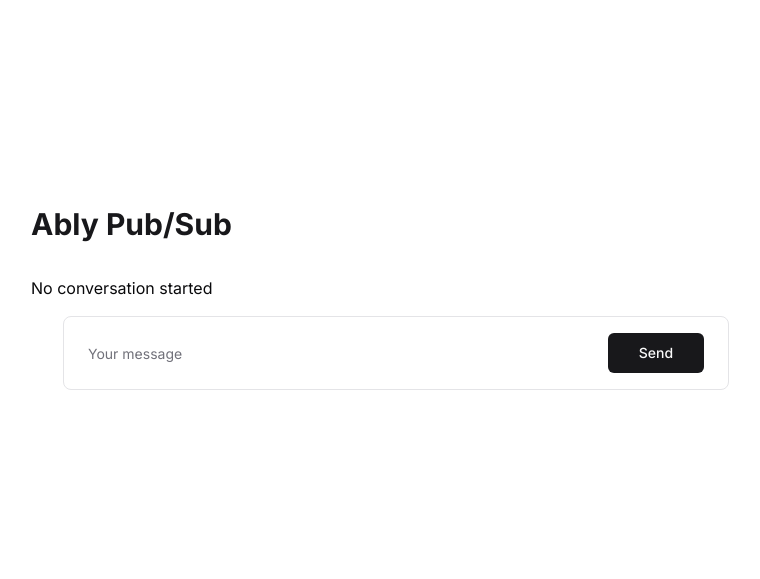
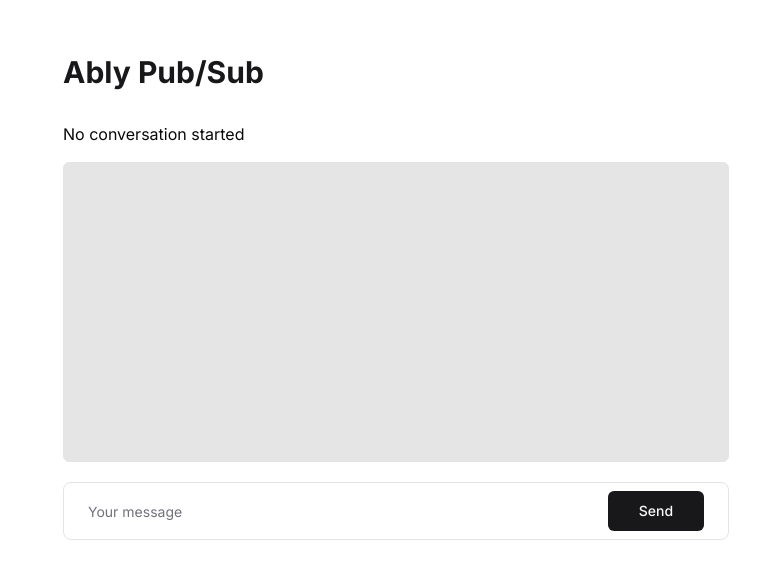
Before and after one commit to trace2798/ably-realtimechat, a Next.js app: page / in a window 1280 px wide. Shown: the part 113-692 px from the top of the page, without its empty margins (244-1004 px from the left). Built offline with nearby package versions, Linux system fonts and the light colour scheme.

Commit message:
added scroll-area

```diff
--- a/components/form.tsx
+++ b/components/form.tsx
@@ -27,6 +27,7 @@ import { zodResolver } from "@hookform/resolvers/zod";
 import { formSchema } from "./constants";
 import { configureAbly } from "@ably-labs/react-hooks";
 import * as Ably from "ably/promises";
+import { ScrollArea } from "./ui/scroll-area";
 
 const ConversationForm = ({}) => {
   const router = useRouter();
@@ -41,6 +42,7 @@ const ConversationForm = ({}) => {
       text: "",
     },
   });
+
 
   const isLoading = form.formState.isSubmitting;
   //   const [channel, setChannel] =
@@ -64,10 +66,7 @@ const ConversationForm = ({}) => {
       //   const message = `${form.getValues().text} @ ${new Date().toISOString()}`;
       //   channel.publish("update-from-client", { text: message });
       const requestData = JSON.parse(response.config.data);
-      setMessages((messages) => [requestData.text, ...messages]);
-
-      //   console.log(response.config.data);
-      //   setMessages((messages) => [...messages, response.config.data]);
+      setMessages((messages) => [...messages, requestData.text, ]);
       form.reset();
       toast({
         title: "Answer Generated",
@@ -90,18 +89,22 @@ const ConversationForm = ({}) => {
           <h1>No conversation started</h1>
         )}
         {/* <div className="flex flex-col-reverse gap-y-4">{messages}</div> */}
-        <div className="flex flex-col-reverse gap-y-4">
+        <ScrollArea className="h-[300px] rounded-md border flex flex-col-reverse py-5 bg-neutral-200">
           {messages.map((message: string, index: any) => (
-            <div key={index}>{message}</div>
+            <div key={index} className="my-3">
+              <h1 className="p-1 rounded-lg bg-indigo-400 max-w-[150px] ml-2">
+                {message}
+              </h1>
+            </div>
           ))}
-        </div>
+        </ScrollArea>
       </div>
-      <div className="px-4 lg:px-8">
+      <div className="mt-5">
         <div>
           <Form {...form}>
             <form
               onSubmit={form.handleSubmit(onSubmit)}
-              className="grid w-full grid-cols-12 gap-2 p-4 px-3 border rounded-lg md:px-6 focus-within:shadow-sm"
+              className="grid w-full grid-cols-12 gap-2 p-2 px-3 border rounded-lg md:px-6 focus-within:shadow-sm"
             >
               <FormField
                 name="text"
--- a/components/heading.tsx
+++ b/components/heading.tsx
@@ -1,22 +1,22 @@
 "use client";
-import { usePathname, useRouter } from "next/navigation";
-import { Button } from "./ui/button";
+// import { usePathname, useRouter } from "next/navigation";
+// import { Button } from "./ui/button";
 
 interface HeadingProps {
   title: string;
   description?: string;
-  buttonTitle?: string;
+  // buttonTitle?: string;
   tokenCountInfo?: string;
 }
 
 export const Heading = ({
   title,
   description,
-  buttonTitle,
+  // buttonTitle,
   tokenCountInfo,
 }: HeadingProps) => {
-  const router = useRouter();
-  const pathname = usePathname();
+  // const router = useRouter();
+  // const pathname = usePathname();
   return (
     <>
       <div className="flex flex-col mt-5 mb-8 text-left md:items-center md:justify-between md:flex-row gap-x-3">
@@ -25,13 +25,13 @@ export const Heading = ({
           <p className="text-sm text-muted-foreground">{description}</p>
           <p className="text-sm text-indigo-300">{tokenCountInfo}</p>
         </div>
-        <Button
+        {/* <Button
           className="mt-5 capitalize w-fit md:mt-0"
           variant="ghost"
           onClick={() => router.push(`${pathname}/history`)}
         >
           {buttonTitle}
-        </Button>
+        </Button> */}
       </div>
     </>
   );
--- /dev/null
+++ b/components/ui/scroll-area.tsx
@@ -0,0 +1,48 @@
+"use client"
+
+import * as React from "react"
+import * as ScrollAreaPrimitive from "@radix-ui/react-scroll-area"
+
+import { cn } from "@/lib/utils"
+
+const ScrollArea = React.forwardRef<
+  React.ElementRef<typeof ScrollAreaPrimitive.Root>,
+  React.ComponentPropsWithoutRef<typeof ScrollAreaPrimitive.Root>
+>(({ className, children, ...props }, ref) => (
+  <ScrollAreaPrimitive.Root
+    ref={ref}
+    className={cn("relative overflow-hidden", className)}
+    {...props}
+  >
+    <ScrollAreaPrimitive.Viewport className="h-full w-full rounded-[inherit]">
+      {children}
+    </ScrollAreaPrimitive.Viewport>
+    <ScrollBar />
+    <ScrollAreaPrimitive.Corner />
+  </ScrollAreaPrimitive.Root>
+))
+ScrollArea.displayName = ScrollAreaPrimitive.Root.displayName
+
+const ScrollBar = React.forwardRef<
+  React.ElementRef<typeof ScrollAreaPrimitive.ScrollAreaScrollbar>,
+  React.ComponentPropsWithoutRef<typeof ScrollAreaPrimitive.ScrollAreaScrollbar>
+>(({ className, orientation = "vertical", ...props }, ref) => (
+  <ScrollAreaPrimitive.ScrollAreaScrollbar
+    ref={ref}
+    orientation={orientation}
+    className={cn(
+      "flex touch-none select-none transition-colors",
+      orientation === "vertical" &&
+        "h-full w-2.5 border-l border-l-transparent p-[1px]",
+      orientation === "horizontal" &&
+        "h-2.5 border-t border-t-transparent p-[1px]",
+      className
+    )}
+    {...props}
+  >
+    <ScrollAreaPrimitive.ScrollAreaThumb className="relative flex-1 rounded-full bg-border" />
+  </ScrollAreaPrimitive.ScrollAreaScrollbar>
+))
+ScrollBar.displayName = ScrollAreaPrimitive.ScrollAreaScrollbar.displayName
+
+export { ScrollArea, ScrollBar }
--- a/package.json
+++ b/package.json
@@ -13,6 +13,7 @@
     "@hookform/resolvers": "^3.3.1",
     "@radix-ui/react-dropdown-menu": "^2.0.5",
     "@radix-ui/react-label": "^2.0.2",
+    "@radix-ui/react-scroll-area": "^1.0.4",
     "@radix-ui/react-slot": "^1.0.2",
     "@radix-ui/react-toast": "^1.1.4",
     "@types/node": "20.5.8",
```
Also changed, not shown: 1 other file (tests, documents, lock files or other folders).
